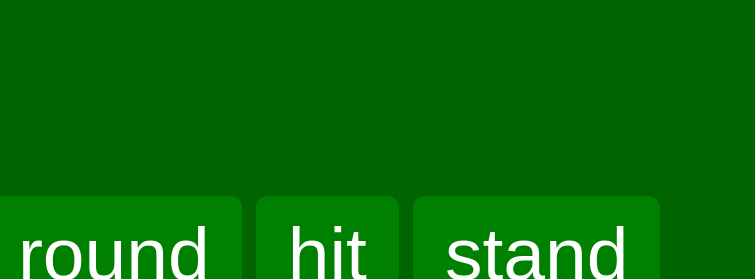
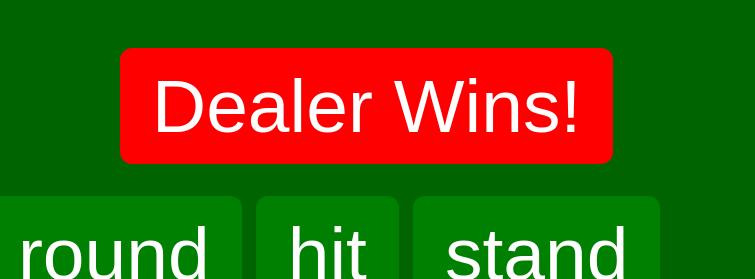
Before and after one commit to ElmerHuth/BlackJack, a plain HTML site: page index.html in a window 1280 px wide. Both pictures are taken after a click on the button "stand". Shown: the part 352-631 px from the top of the page, 525-1280 px from the left. Drawn offline with Linux system fonts and the light colour scheme.

Commit message:
disabled the stand button when the game is over

```diff
--- a/script.js
+++ b/script.js
@@ -39,7 +39,9 @@ function gameloop(){
     deal(deck, playerhand, 2);
 
     const button = document.getElementById("hit");
+    const stand = document.getElementById("stand");
     button.removeAttribute("disabled");
+    stand.removeAttribute("disabled");
 }
 
 /*
@@ -87,19 +89,20 @@ Will you hit or stand?`);
 
 function dealerturn(){
     const button = document.getElementById("hit");
+    const stand = document.getElementById("stand");
     button.setAttribute("disabled", "");
+    stand.setAttribute("disabled", "");
     // skips play if player is bust
     while(points(dealerhand, true)[0] < 17 && points(playerhand)[0] < 22){
         const card = document.getElementById("hiddencard");
         card.src = `images/${names[0][dealerhand[0][0] - 1]} ${names[1][dealerhand[0][1] - 1]}.jpg`;
         deal(deck, dealerhand, 1, true);
     }
+    endgame();
 }
 
 function endgame(){
     let result = '';
-    // hide dealers card if player is bust
-    let hide = false;
     // Förlåt för alla 'if' satser
     if (points(playerhand)[0] <= 21){
         if (points(dealerhand, true)[0] <= 21){
@@ -121,13 +124,18 @@ function endgame(){
     }
     else{
         result = 'Player is BUST, Dealer Wins!';
-        hide = true;
     }
+    const winner = document.createElement("button");
+    winner.setAttribute("onclick", "this.remove()");
+    winner.id = "winner";
+    winner.innerHTML = result;
+    document.body.appendChild(winner);
+    /*
     action = prompt(`Dealers hand(${points(dealerhand, true, hide)[0]}): ${printCards(dealerhand, hide)}
 
 Players hand(${points(playerhand)[0]}): ${printCards(playerhand)}
 
-${result}`);
+${result}`);*/
 }
 
 // ace = 1, knight = 11, queen = 12, king = 13
--- a/style.css
+++ b/style.css
@@ -72,3 +72,19 @@ button:hover {
   color: white;
   box-shadow: 0 12px 16px 0 rgba(0,0,0,0.24), 0 17px 50px 0 rgba(0,0,0,0.19);
 }
+
+#winner{
+  margin: 0px 5px;
+  background-color: red;
+  border: none;
+  color: white;
+  padding: 15px 32px;
+  text-align: center;
+  text-decoration: none;
+  display: inline-block;
+  font-size: 75px;
+  border-radius: 12px;
+  position: absolute;
+  left: 50%;
+  top: 50%;
+}
```
